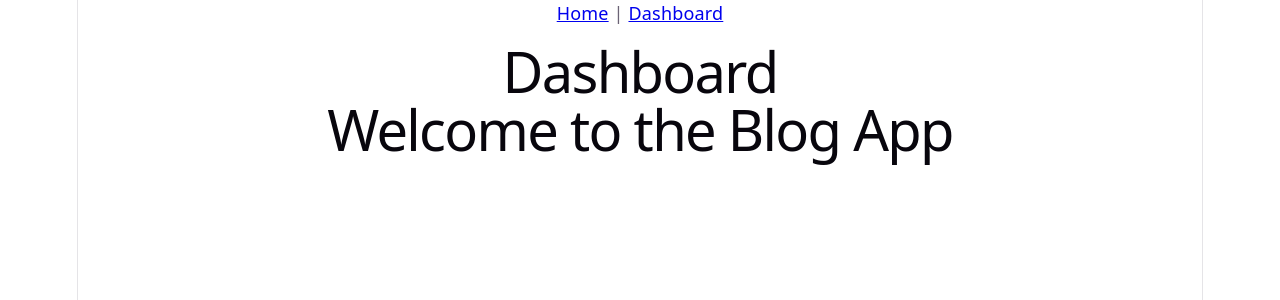
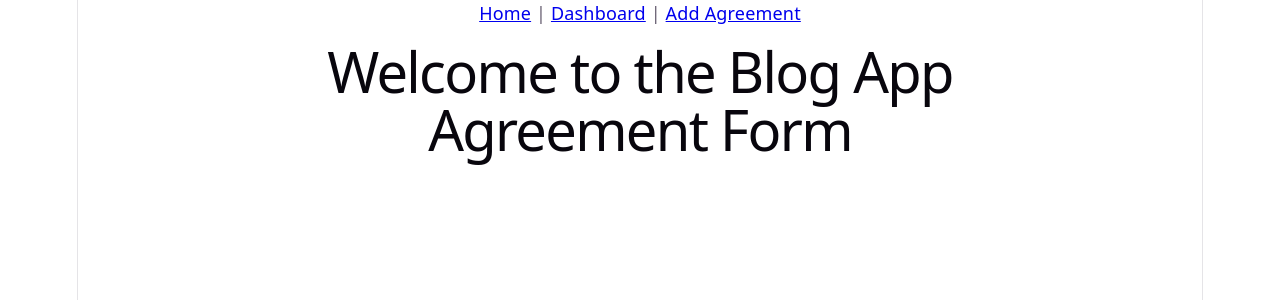
Before and after one commit to HusainAlmajed/Project-4-FrontEnd, a React (Vite) app: page /agreement in a window 1280 px wide. Shown: the top 300 px of the page. Built offline with nearby package versions, Linux system fonts and the light colour scheme.

Commit message:
all agreement func on the services

```diff
--- a/src/App.jsx
+++ b/src/App.jsx
@@ -1,11 +1,12 @@
 import Nav from "./components/Nav"
 // import SignUpForm from "./pages/SignUpForm"
 import './App.css'
-// import { Routes, Route, useNavigate } from "react-router"
+import { Routes, Route, useNavigate } from "react-router"
 // import { useState, useEffect } from "react"
 // import SignInForm from "./pages/SignInForm"
 // import Landing from "./pages/Landing"
 import Dashboard from "./pages/Dashboard"
+import AgreementForm from "./pages/AgreementForm"
 // import { useParams } from "react-router"
 
 
@@ -20,8 +21,11 @@ const App = () => {
   return (
     <div>
       <Nav />
-      <Dashboard />
       <h1>Welcome to the Blog App</h1>
+      <Routes>
+        <Route path="/dashboard" element={<Dashboard />} />
+        <Route path="/agreement" element={<AgreementForm />} />
+      </Routes>
     </div>
   )
 }
--- a/src/components/Nav.jsx
+++ b/src/components/Nav.jsx
@@ -5,7 +5,8 @@ const Nav = () => {
     return (
         <nav>
             <Link to="/">Home</Link> { '| ' }
-            <Link to="/dashboard">Dashboard</Link>
+            <Link to="/dashboard">Dashboard</Link> {' | ' }
+            <Link to="/agreement">Add Agreement</Link>
         </nav>
     )
 
--- /dev/null
+++ b/src/pages/AgreementForm.jsx
@@ -0,0 +1,10 @@
+const AgreementForm = () => {
+
+    return (
+        <div>
+            <h1>Agreement Form</h1>
+        </div>
+    )
+}
+
+export default AgreementForm
```
Also changed, not shown: src/services/agreement.js (added, +25 -0 lines), src/pages/AgreementDetails.jsx (added), src/pages/AgreementList.jsx (added).
